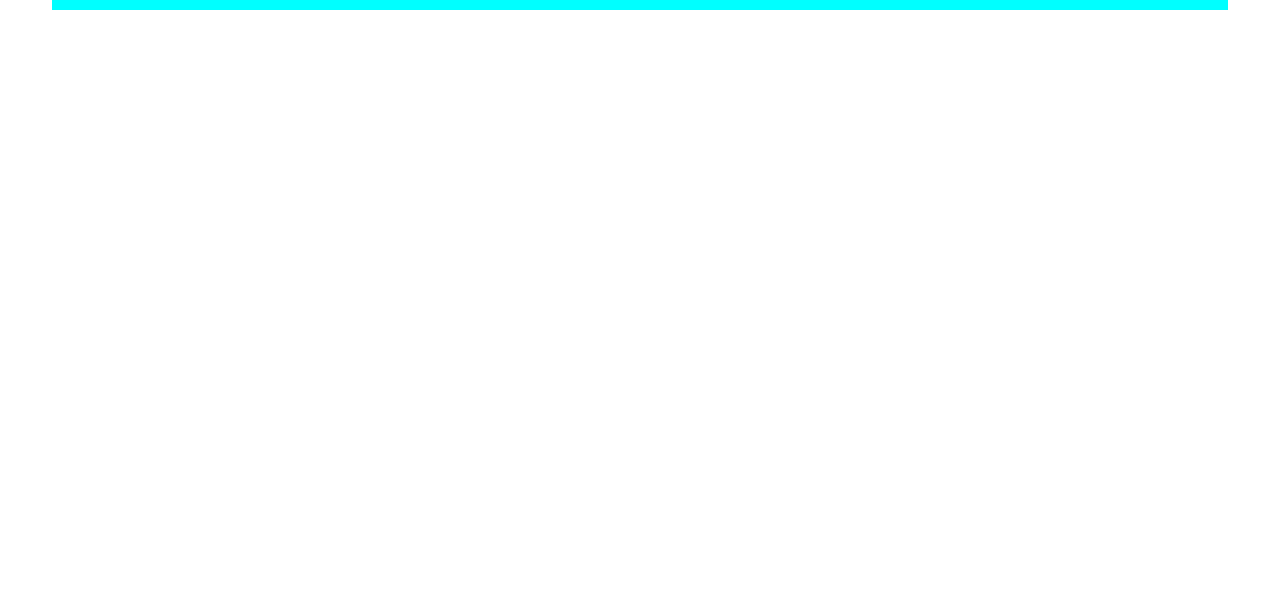
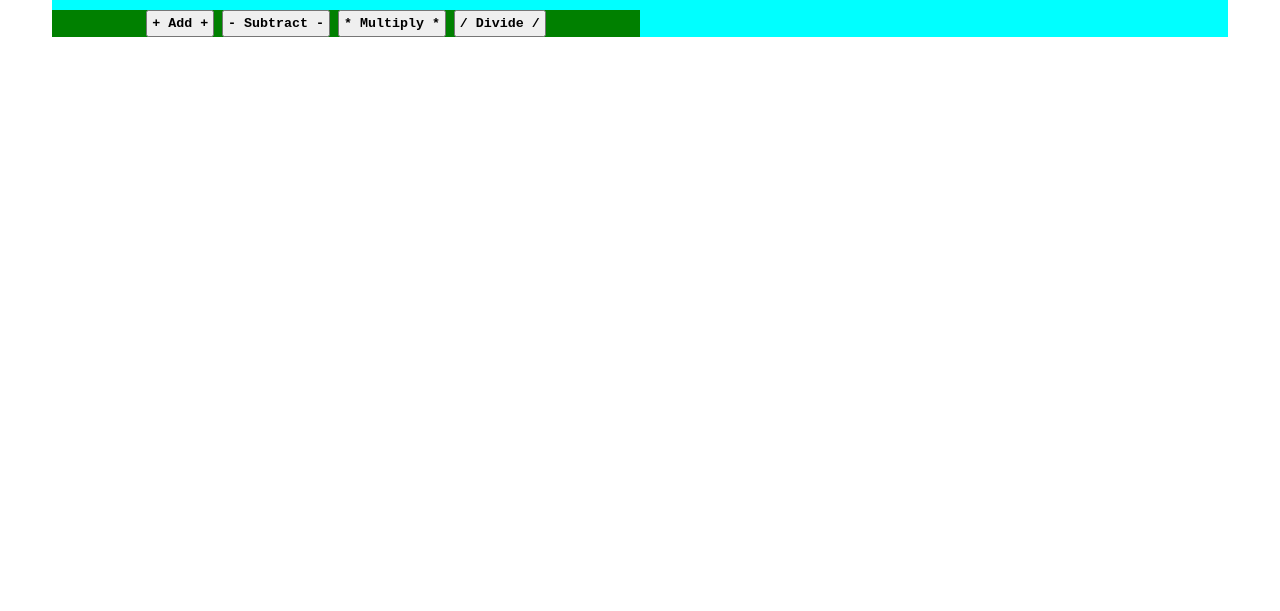
Before and after one commit to HailuBen/ui-calculator, a plain HTML site: page index.html in a window 1280 px wide. Shown: the part 189-800 px from the top of the page. Drawn offline with Linux system fonts and the light colour scheme.

Commit message:
create calculator buttons & its styles

```diff
--- a/index.html
+++ b/index.html
@@ -14,6 +14,15 @@
                 <h1 class="title-text">Calculator</h1>
                 <h4 class="subtitle-text">(With a User Interface) </h4>
             </div>
+
+            <div class="calc-container">
+                <div class="buttons-container">
+                    <button class="operation-button">+ Add +</button>
+                    <button class="operation-button">- Subtract - </button>
+                    <button class="operation-button">* Multiply *</button>
+                    <button class="operation-button">/ Divide /</button>
+                </div>
+            </div>
         </main>
 
     </body>
--- a/styles/style.css
+++ b/styles/style.css
@@ -26,3 +26,22 @@ main{
 
     padding-bottom: 2em;
 }
+
+.calc-container{
+    display: flex;
+    justify-content: center;
+    text-align: center;
+    width: 50%;
+
+    background-color: green;
+    border: aquamarine;
+}
+.buttons-container{
+
+}
+.operation-button{
+    font-family: 'Courier New', Courier, monospace;
+    font-weight: 600;
+
+    padding: 4px;
+}
```
